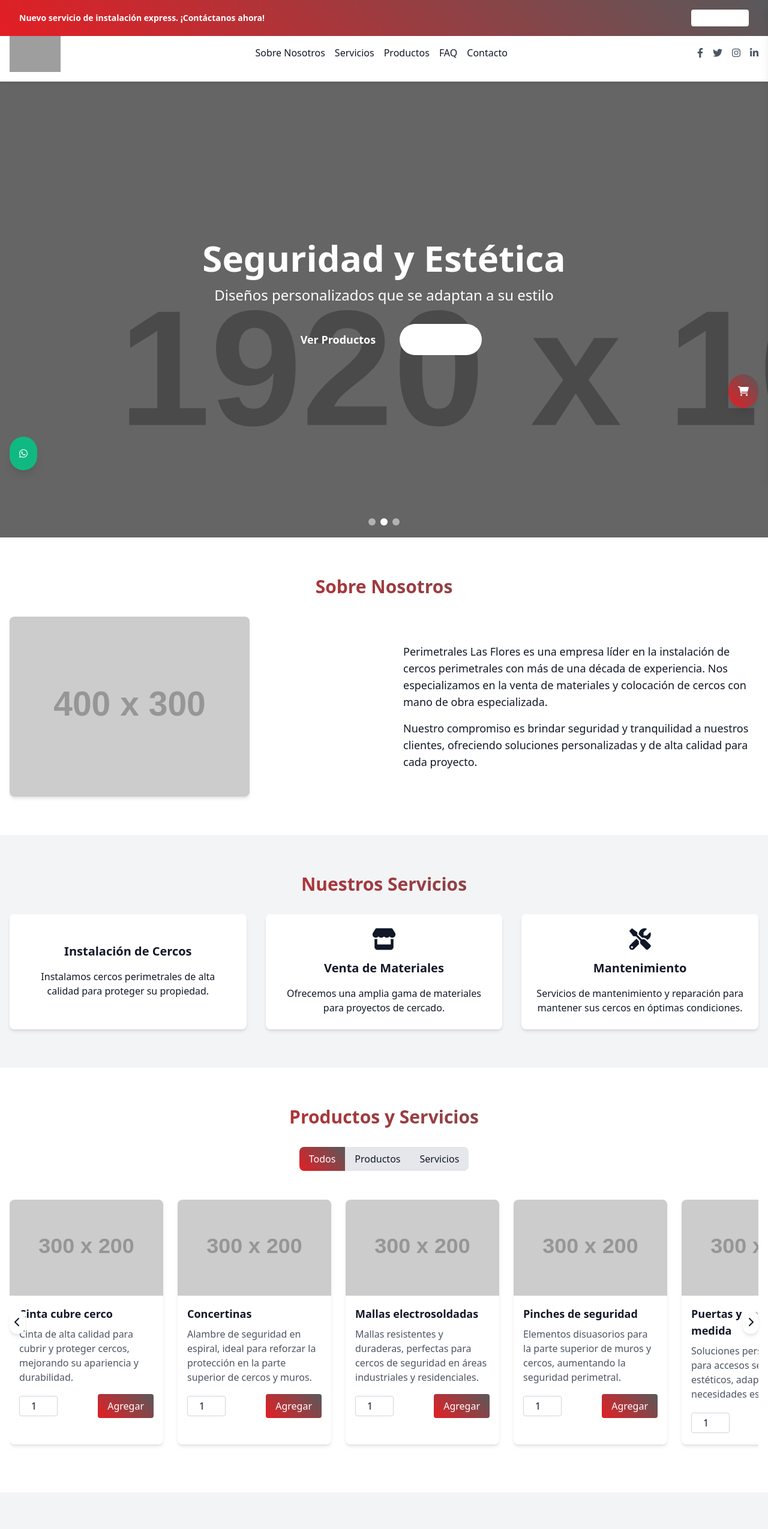
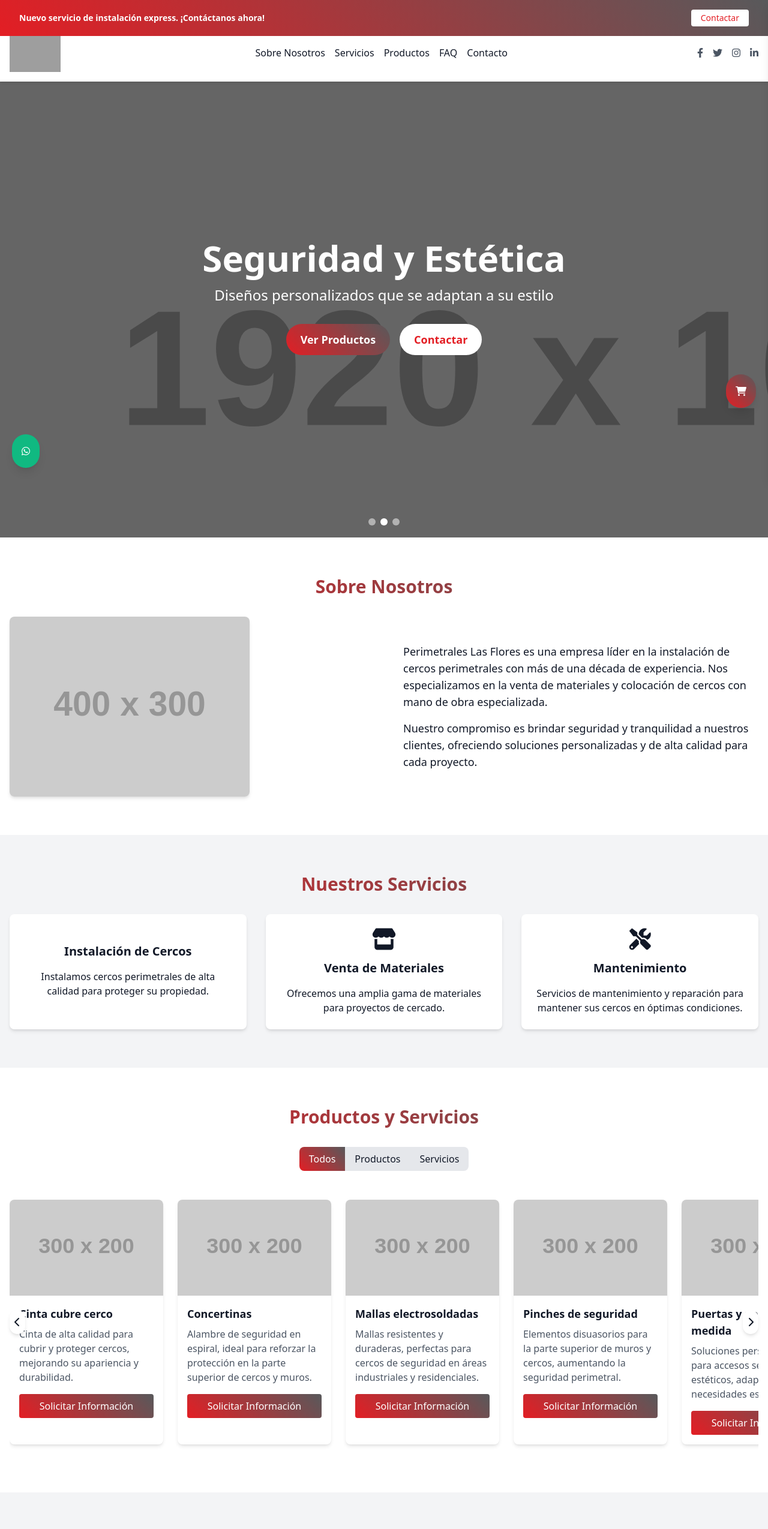
Before and after one commit to clientesweb/Perimetraleslasflores, a plain HTML site: page index.html in a window 1280 px wide. Shown: the top 2549 px of the page at 60% size. Drawn offline with nearby package versions, Linux system fonts and the light colour scheme; grey boxes are pictures that could not be loaded; placeholder pictures from the web are drawn by us; some icons are missing.

Commit message:
Actualizar index.html

```diff
--- a/index.html
+++ b/index.html
@@ -50,7 +50,8 @@
             background: linear-gradient(45deg, var(--primary-color), var(--secondary-color));
             position: fixed;
             top: 0;
-            width: 100%;
+            left: 0;
+            right: 0;
             z-index: 30;
         }
         .banner-slide {
@@ -92,10 +93,31 @@
         }
         #floatingCartButton {
             bottom: 120px;
+            right: 20px;
             background: linear-gradient(45deg, var(--primary-color), var(--secondary-color));
         }
         #floatingCartButton:hover {
             background: linear-gradient(45deg, var(--secondary-color), var(--primary-color));
+        }
+        #floatingWhatsAppButton {
+            bottom: 20px;
+            left: 20px;
+        }
+        .btn-primary {
+            background: linear-gradient(45deg, var(--primary-color), var(--secondary-color));
+            color: white;
+            transition: all 0.3s ease;
+        }
+        .btn-primary:hover {
+            opacity: 0.9;
+        }
+        .btn-secondary {
+            background: white;
+            color: var(--primary-color);
+            transition: all 0.3s ease;
+        }
+        .btn-secondary:hover {
+            background: var(--accent-color);
         }
     </style>
 </head>
@@ -109,15 +131,15 @@
     <div id="topBanner" class="text-white py-2 px-4">
         <div class="banner-slide active">
             <p class="text-sm font-semibold flex-grow">¡Oferta especial! 15% de descuento en todos los cercos este mes.</p>
-            <button class="bg-white text-primary px-4 py-1 rounded text-sm ml-4 hover:bg-gray-200 transition-colors">Ver oferta</button>
+            <button class="btn-secondary px-4 py-1 rounded text-sm ml-4">Ver oferta</button>
         </div>
         <div class="banner-slide">
             <p class="text-sm font-semibold flex-grow">Nuevo servicio de instalación express. ¡Contáctanos ahora!</p>
-            <button class="bg-white text-primary px-4 py-1 rounded text-sm ml-4 hover:bg-gray-200 transition-colors">Contactar</button>
+            <button class="btn-secondary px-4 py-1 rounded text-sm ml-4">Contactar</button>
         </div>
         <div class="banner-slide">
             <p class="text-sm font-semibold flex-grow">Garantía de satisfacción del 100% en todos nuestros productos.</p>
-            <button class="bg-white text-primary px-4 py-1 rounded text-sm ml-4 hover:bg-gray-200 transition-colors">Saber más</button>
+            <button class="btn-secondary px-4 py-1 rounded text-sm ml-4">Saber más</button>
         </div>
     </div>
 
@@ -166,8 +188,8 @@
                     <h1 id="heroTitle" class="text-4xl md:text-6xl font-bold mb-4"></h1>
                     <p id="heroDescription" class="text-xl md:text-2xl mb-8"></p>
                     <div class="flex justify-center space-x-4">
-                        <a href="#products" class="bg-primary text-white px-6 py-3 rounded-full text-lg font-semibold hover:bg-opacity-90 transition-colors">Ver Productos</a>
-                        <a href="#contact" class="bg-white text-primary px-6 py-3 rounded-full text-lg font-semibold hover:bg-opacity-90 transition-colors">Contactar</a>
+                        <a href="#products" class="btn-primary px-6 py-3 rounded-full text-lg font-semibold">Ver Productos</a>
+                        <a href="#contact" class="btn-secondary px-6 py-3 rounded-full text-lg font-semibold">Contactar</a>
                     </div>
                 </div>
             </div>
@@ -283,7 +305,7 @@
             <div class="container mx-auto px-4 text-center">
                 <h2 class="text-3xl font-bold mb-4">¡Oferta Especial!</h2>
                 <p class="text-xl mb-8">Obtenga un 10% de descuento en su próxima instalación de cerco. ¡Contáctenos hoy mismo!</p>
-                <a href="#contact" class="bg-white text-primary px-8 py-3 rounded-full text-lg font-semibold hover:bg-gray-100 transition-colors">Contactar Ahora</a>
+                <a href="#contact" class="btn-secondary px-8 py-3 rounded-full text-lg font-semibold">Contactar Ahora</a>
             </div>
         </section>
 
@@ -297,7 +319,7 @@
                             <input type="text" id="name" placeholder="Nombre" class="w-full p-2 border border-gray-300 rounded" required>
                             <input type="email" id="email" placeholder="Email" class="w-full p-2 border border-gray-300 rounded" required>
                             <textarea id="message" placeholder="Mensaje" rows="4" class="w-full p-2 border border-gray-300 rounded" required></textarea>
-                            <button type="submit" class="bg-gradient text-white px-6 py-2 rounded hover:opacity-90 transition-opacity">Enviar por WhatsApp</button>
+                            <button type="submit" class="btn-primary px-6 py-2 rounded">Enviar por WhatsApp</button>
                         </form>
                     </div>
                     <div class="md:w-1/2 md:pl-8 text-center md:text-left">
@@ -379,9 +401,7 @@
             </div>
             <div class="mt-8 pt-8 border-t border-white border-opacity-20 text-center text-sm">
                 <p>&copy; 2024 Perimetrales Las Flores. Todos los derechos reservados.</p>
-                <a href="https://dualit
-
-ydomain.com" target="_blank" rel="noopener noreferrer" class="mt-2 inline-block hover:text-accent transition-colors">
+                <a href="https://dualitydomain.com" target="_blank" rel="noopener noreferrer" class="mt-2 inline-block hover:text-accent transition-colors">
                     Powered by Duality Domain
                 </a>
             </div>
@@ -400,19 +420,19 @@ ydomain.com" target="_blank" rel="noopener noreferrer" class="mt-2 inline-block
             <div id="cartItems">
                 <!-- Cart items will be dynamically added here -->
             </div>
-            <button id="requestQuote" class="w-full bg-gradient text-white px-4 py-2 rounded mt-4 hover:opacity-90 transition-opacity">
+            <button id="requestQuote" class="w-full btn-primary px-4 py-2 rounded mt-4">
                 Solicitar Presupuesto
             </button>
         </div>
     </div>
 
     <!-- Floating Cart Button -->
-    <button id="floatingCartButton" class="fixed right-4 bottom-20 bg-gradient text-white p-4 rounded-full shadow-lg z-40 hover:opacity-90 transition-opacity">
+    <button id="floatingCartButton" class="fixed p-4 rounded-full shadow-lg z-40 text-white">
         <i class="fas fa-shopping-cart"></i>
     </button>
 
     <!-- Floating WhatsApp Button -->
-    <a href="https://wa.me/543518047696" target="_blank" rel="noopener noreferrer" class="fixed left-4 bottom-4 bg-green-500 text-white p-4 rounded-full shadow-lg z-40 hover:bg-green-600 transition-colors">
+    <a href="https://wa.me/543518047696" target="_blank" rel="noopener noreferrer" id="floatingWhatsAppButton" class="fixed bg-green-500 text-white p-4 rounded-full shadow-lg z-40 hover:bg-green-600 transition-colors">
         <i class="fab fa-whatsapp"></i>
     </a>
 
@@ -423,12 +443,9 @@ ydomain.com" target="_blank" rel="noopener noreferrer" class="mt-2 inline-block
             <div class="p-4">
                 <h3 class="text-lg font-semibold mb-2"></h3>
                 <p class="text-gray-600 mb-4 h-24 overflow-y-auto"></p>
-                <div class="flex items-center justify-between">
-                    <input type="number" min="1" value="1" class="w-16 p-1 border border-gray-300 rounded text-center product-quantity">
-                    <button class="bg-gradient text-white px-4 py-2 rounded hover:opacity-90 transition-opacity add-to-cart">
-                        Agregar
-                    </button>
-                </div>
+                <button class="w-full btn-primary px-4 py-2 rounded add-to-cart">
+                    Solicitar Información
+                </button>
             </div>
         </div>
     </template>
```
